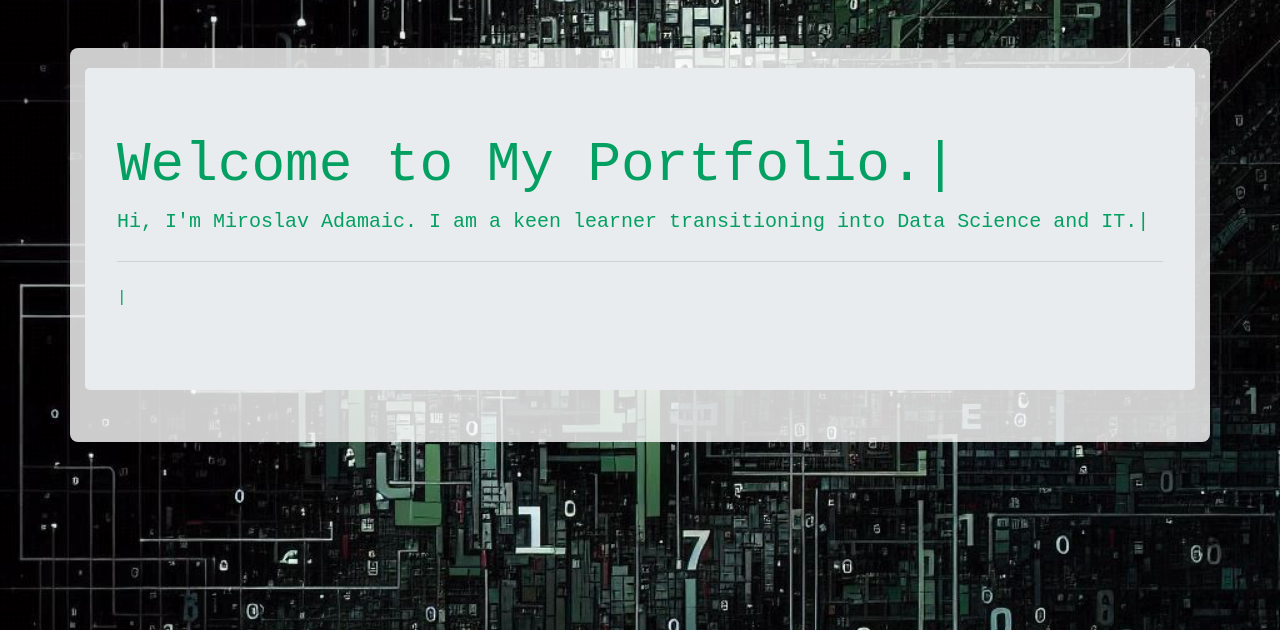
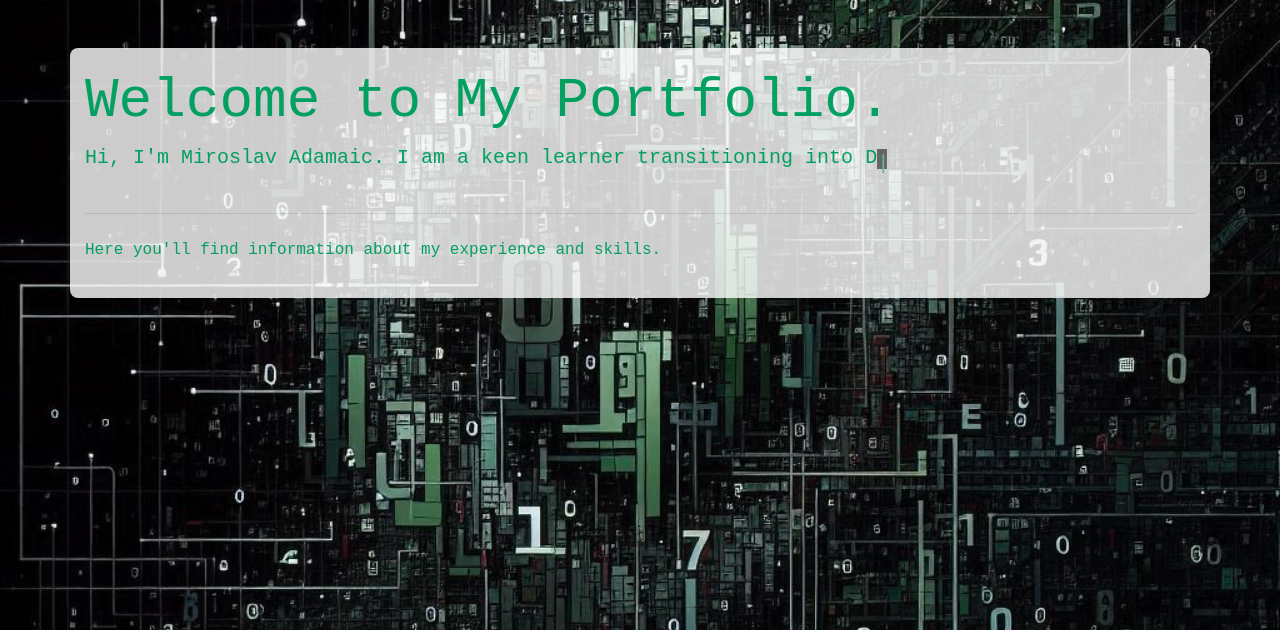
Before and after one commit to aMiroslav/MyPortfolio, a Django app: page / in a window 1280 px wide. Shown: the part 56-686 px from the top of the page. Run offline with Django 5.2, Linux system fonts and the light colour scheme; some libraries are stand-ins or nearby versions.

Commit message:
edited style

```diff
--- a/portfolio/templates/portfolio/index.html
+++ b/portfolio/templates/portfolio/index.html
@@ -2,69 +2,60 @@
 
 {% block content %}
     {% load static %}
-    <div class="jumbotron">
-        <h1 class="display-4 typewriter-text"></h1>
-        <p class="lead typewriter-text"></p>
+    <link rel="stylesheet" type="text/css" href="{% static 'css/styles.css' %}">
+
+    <div id="typewriter">
+        <h1 class="display-4 typewriter-text">Welcome to My Portfolio.</h1>
+        <br>
+        <p class="lead typewriter-text">Hi, I'm Miroslav Adamaic. I am a keen learner transitioning into Data Science and IT.</p>
         <hr class="my-4">
-        <p class="typewriter-text"></p>
+        <p class="typewriter-text">Here you'll find information about my experience and skills.</p>
     </div>
-<style>
-               .typewriter-text {
-        font-family: 'Courier New', Courier, monospace; /* Optional: Use a monospaced font for typewriter effect */
-        white-space: nowrap; /* Optional: Prevent text from wrapping */
-        overflow: hidden; /* Optional: Hide overflow text */
-    }
 
-    .typewriter-text::after {
-        content: '|'; /* Create a cursor */
-        display: inline-block;
-        width: 0; /* Start with cursor hidden */
-        animation: blink-caret 1s step-end infinite;
-    }
+   <script>
+    document.addEventListener('DOMContentLoaded', function() {
+        var elements = document.querySelectorAll('.typewriter-text');
+        elements.forEach(function(el) {
+            var text = el.textContent.trim(); // Get the text content
+            el.textContent = ''; // Clear the element's content
 
-    @keyframes typewriter {
-        from { width: 0 }
-        to { width: 100% }
-    }
+            var cursor = document.createElement('span');
+            cursor.className = 'cursor'; // Apply CSS class for the cursor
+            cursor.textContent = '|'; // Cursor symbol
 
-    @keyframes blink-caret {
-        from, to { border-color: transparent }
-        50% { border-color: orange }
-    }
-    </style>
-    <script>
-        // JavaScript code (as shown above)
-        const elements = document.querySelectorAll('.typewriter-text'); // Select all elements with class 'typewriter-text'
+            el.appendChild(cursor);
 
-// Messages for each element
-const messages = [
-    "Welcome to My Portfolio.",
-    "Hi, I'm Miroslav Adamaic. I am a keen learner transitioning into Data Science and IT.",
-    "Here you'll find information about my experience and skills."
-];
+            var index = 0;
+            var lines = text.split('\n');
+            var currentLine = 0;
+            var typeSpeed = 100; // Adjust speed as needed
 
-function typeWriter(element, message, index, delay) {
-    setTimeout(() => {
-        let charIndex = 0;
-        const interval = setInterval(() => {
-            element.textContent += message[charIndex];
-            charIndex++;
-            // Check if we've reached the end of the message
-            if (charIndex === message.length) {
-                clearInterval(interval); // Stop typing when the end of message is reached
-                // Move to the next typewriter element
-                if (index < elements.length - 1) {
-                    setTimeout(() => {
-                        typeWriter(elements[index + 1], messages[index + 1], index + 1, delay);
-                    }, 500); // Adjust the delay before starting the next element
+            function typeLine() {
+                var line = lines[currentLine];
+                if (index <= line.length) {
+                    el.textContent = lines.slice(0, currentLine).join('\n') + line.substring(0, index);
+                    el.appendChild(cursor);
+                    index++;
+                    setTimeout(typeLine, typeSpeed);
+                } else {
+                    el.textContent = lines.slice(0, currentLine + 1).join('\n'); // Display full line
+                    el.appendChild(cursor);
+                    el.appendChild(document.createElement('br')); // Add line break
+                    currentLine++;
+                    index = 0;
+                    if (currentLine < lines.length) {
+                        setTimeout(typeLine, typeSpeed); // Type next line
+                    } else {
+                        cursor.style.display = 'none'; // Hide cursor when typing is complete
+                    }
                 }
             }
-        }, 50); // Adjust the speed of typing here (milliseconds per character)
-    }, delay); // Delay before starting typing (staggered effect)
-}
 
-// Start typing the first element
-typeWriter(elements[0], messages[0], 0, 200);
+            // Start typing animation
+            typeLine();
+        });
+    });
+</script>
 
-    </script>
+
 {% endblock %}
--- a/static/style.css
+++ b/static/style.css
@@ -78,3 +78,23 @@ body {
     text-decoration: none;
     cursor: pointer;
 }
+ .typewriter-text {
+        display: inline-block; /* Ensure each line is treated as a block */
+        font-family: 'Courier New', Courier, monospace; /* Example font style */
+        color: rgb(3, 160, 98); /* Example text color */
+    }
+
+    .cursor {
+        display: inline-block;
+        width: 0.5em; /* Adjust width to match the cursor symbol */
+        height: 1em; /* Adjust height to match line-height of text */
+        background-color: black; /* Cursor color */
+        animation: blink 0.7s infinite;
+        vertical-align: text-bottom;
+    }
+
+    @keyframes blink {
+        0% { opacity: 1; }
+        50% { opacity: 0; }
+        100% { opacity: 1; }
+    }
```
